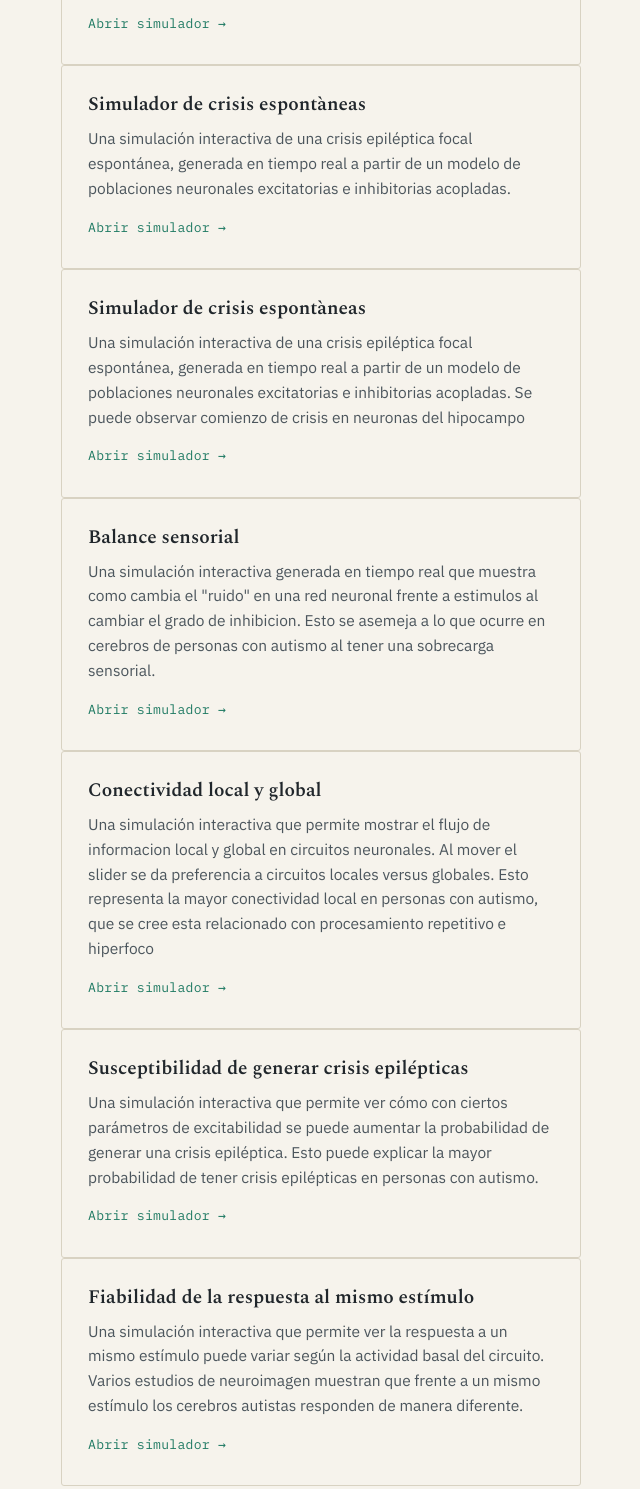
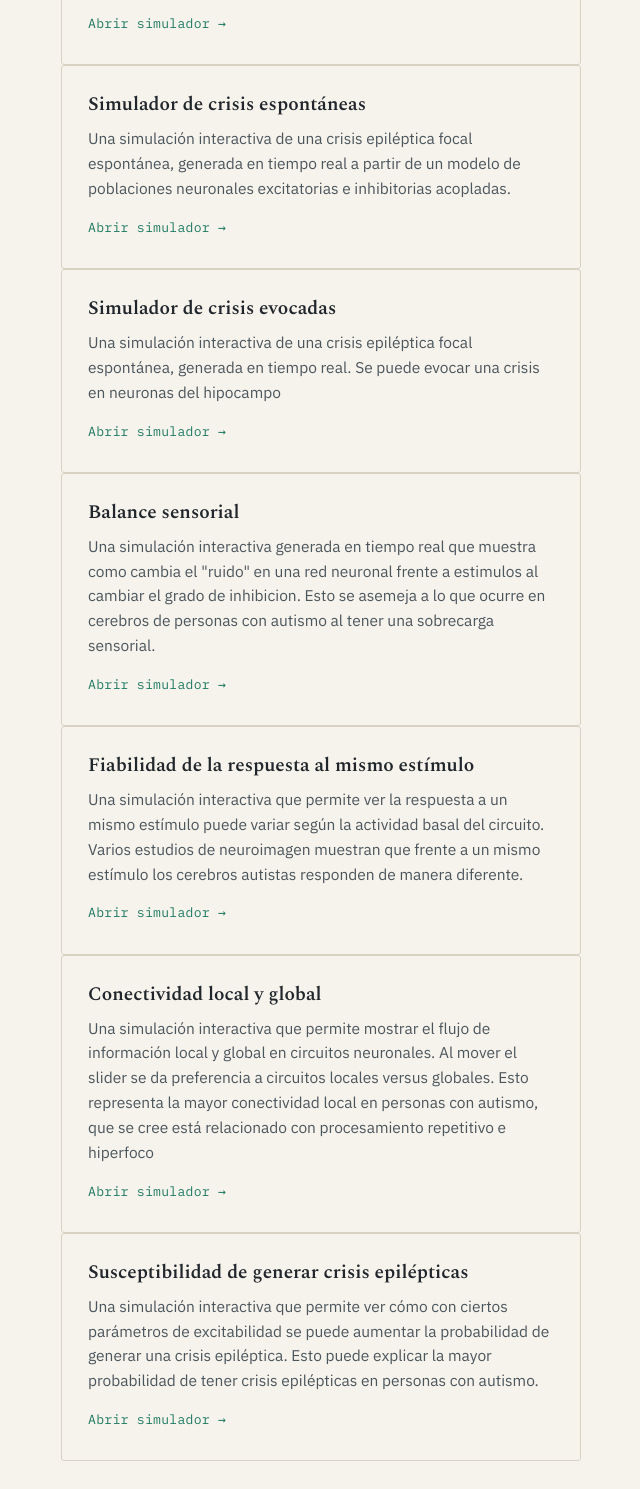
Before and after one commit to neurofisio-usach/lab, a plain HTML site: page recursos.html in a window 1280 px wide. Shown: the part 1118-2607 px from the top of the page, without its empty margins (47-687 px from the left). Drawn offline with nearby package versions, Linux system fonts and the light colour scheme.

Commit message:
Update recursos.html

```diff
--- a/recursos.html
+++ b/recursos.html
@@ -69,8 +69,9 @@
 
     <div class="grid-2">
       <article class="card">
-        <h3>Simulador de crisis espontàneas</h3>
-        <p>Una simulación interactiva de una crisis epiléptica focal espontánea, generada en tiempo real a partir de un modelo de poblaciones
+        <h3>Simulador de crisis espontáneas</h3>
+        <p>Una simulación interactiva de una crisis epiléptica focal espontánea, generada en tiempo
+          real a partir de un modelo de poblaciones
           neuronales excitatorias e inhibitorias acopladas.</p>
         <a class="read-more" href="resources/red_neuronal_espontanea.html">Abrir simulador</a>
       </article>
@@ -78,9 +79,9 @@
 
     <div class="grid-2">
       <article class="card">
-        <h3>Simulador de crisis espontàneas</h3>
-        <p>Una simulación interactiva de una crisis epiléptica focal espontánea, generada en tiempo real a partir de un modelo de poblaciones
-          neuronales excitatorias e inhibitorias acopladas. Se puede observar comienzo de crisis en neuronas del hipocampo</p>
+        <h3>Simulador de crisis evocadas</h3>
+        <p>Una simulación interactiva de una crisis epiléptica focal espontánea, generada en tiempo
+          real. Se puede evocar una crisis en neuronas del hipocampo</p>
         <a class="read-more" href="resources/red_neuronal_200.html">Abrir simulador</a>
       </article>
     </div>
@@ -94,11 +95,20 @@
       </article>
     </div>
 
+     <div class="grid-2">
+      <article class="card">
+        <h3>Fiabilidad de la respuesta al mismo estímulo</h3>
+        <p>Una simulación interactiva que permite ver la respuesta a un mismo estímulo puede variar según la actividad basal del circuito.
+          Varios estudios de neuroimagen muestran que frente a un mismo estímulo los cerebros autistas responden de manera diferente.</p>
+        <a class="read-more" href="resources/fiabilidad_ensayo_a_ensayo.html">Abrir simulador</a>
+      </article>
+    </div>
+
     <div class="grid-2">
       <article class="card">
         <h3>Conectividad local y global</h3>
-        <p>Una simulación interactiva que permite mostrar el flujo de informacion local y global en circuitos neuronales. Al mover el slider se da preferencia a circuitos locales versus globales.
-        Esto representa la mayor conectividad local en personas con autismo, que se cree esta relacionado con procesamiento repetitivo e hiperfoco</p>
+        <p>Una simulación interactiva que permite mostrar el flujo de información local y global en circuitos neuronales. Al mover el slider se da preferencia a circuitos locales versus globales.
+        Esto representa la mayor conectividad local en personas con autismo, que se cree está relacionado con procesamiento repetitivo e hiperfoco</p>
         <a class="read-more" href="resources/conectividad_local_global.html">Abrir simulador</a>
       </article>
     </div>
@@ -112,14 +122,7 @@
       </article>
     </div>
 
-    <div class="grid-2">
-      <article class="card">
-        <h3>Fiabilidad de la respuesta al mismo estímulo</h3>
-        <p>Una simulación interactiva que permite ver la respuesta a un mismo estímulo puede variar según la actividad basal del circuito.
-          Varios estudios de neuroimagen muestran que frente a un mismo estímulo los cerebros autistas responden de manera diferente.</p>
-        <a class="read-more" href="resources/fiabilidad_ensayo_a_ensayo.html">Abrir simulador</a>
-      </article>
-    </div>
+
 
     <!--
       ============================================================
```
